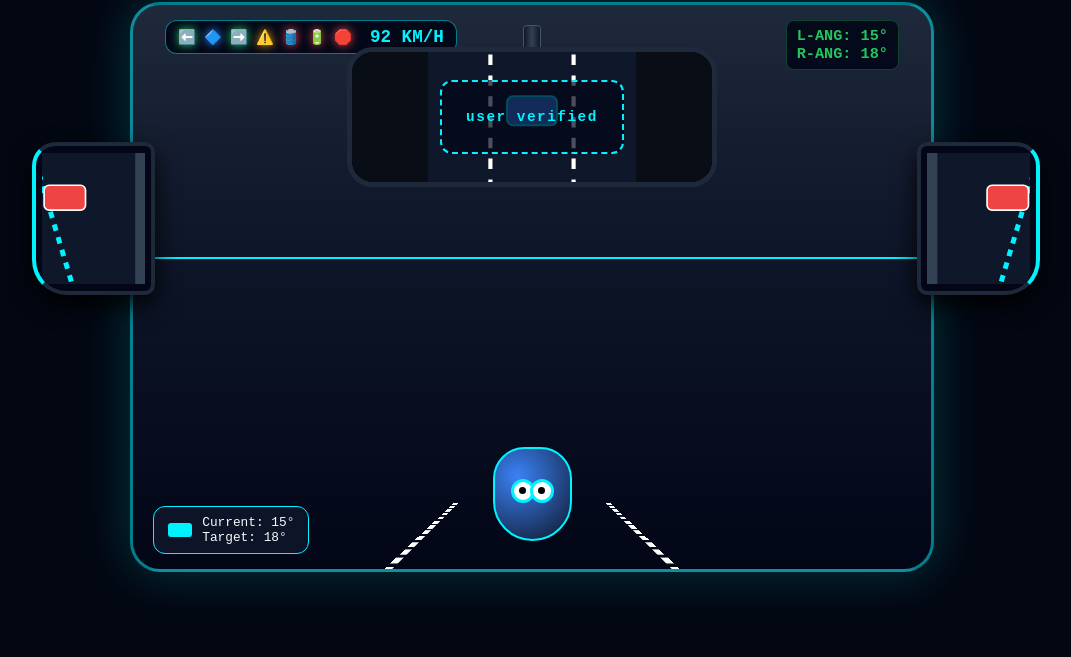
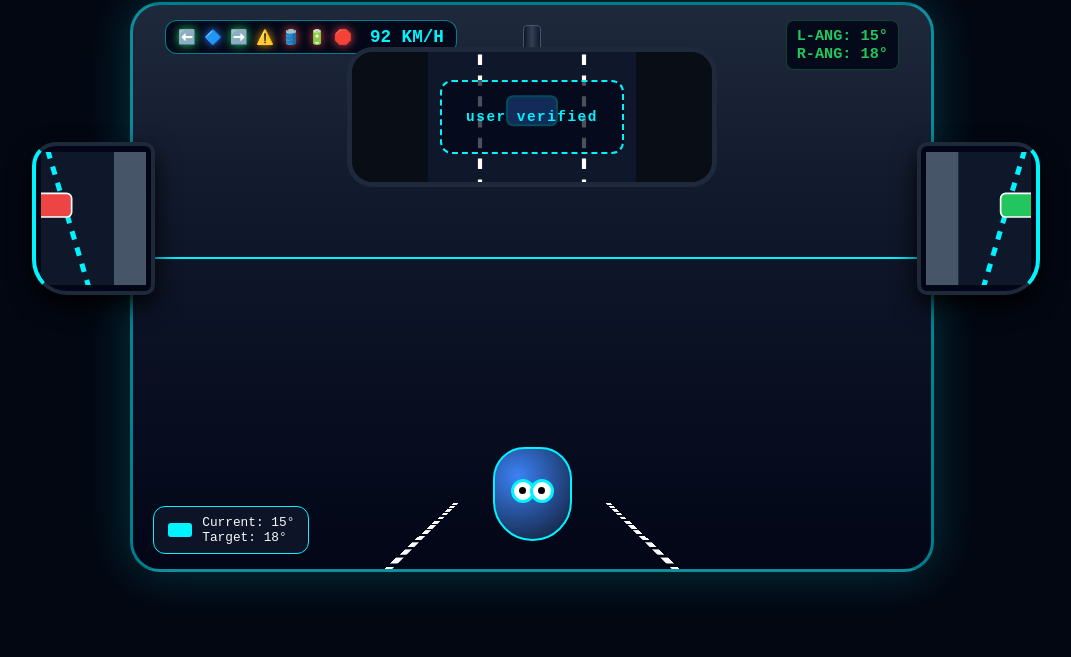
Before and after one commit to Aurys84/Aion-Drive-Eye, a plain HTML site: page index.html in a window 1280 px wide. Shown: the part 143-800 px from the top of the page, without its empty margins (108-1179 px from the left). Drawn offline with Linux system fonts and the light colour scheme.

Commit message:
Update index.html

```diff
--- a/index.html
+++ b/index.html
@@ -3,7 +3,7 @@
 <head>
     <meta charset="UTF-8">
     <meta name="viewport" content="width=device-width, initial-scale=1.0">
-    <title>Aion Drive-Eye v1.1.0 - SVG Mirror Simulator</title>
+    <title>Aion Drive-Eye v1.1.0 - Asymmetric 3-Mirror Cockpit</title>
     <style>
         :root {
             --hud-green: #22c55e;
@@ -74,9 +74,9 @@
         .right-shape { border-radius: 10px 24px 35px 10px; border-right: 4px solid var(--hud-cyan); }
 
         .side-mirror-glass {
-            width: 90%;
-            height: 90%;
-            background: #1e293b;
+            width: 92%;
+            height: 92%;
+            background: #0f172a;
             position: relative;
             overflow: hidden;
         }
@@ -321,20 +321,23 @@
 
     <div class="header">
         <h1>Aion Drive-Eye v1.1.0</h1>
-        <p>AION Matrix Lab - SVG Vector Mirror Reflections</p>
+        <p>AION Matrix Lab - Asymmetric 3-Mirror Real Tracking</p>
     </div>
 
     <div class="cockpit-container">
 
-        <!-- BAL KÜLSŐ TÜKÖR (VEKTOROS UTCAI KÉP) -->
+        <!-- BAL KÜLSŐ TÜKÖR (JOBB SZÉLÉN A SAJÁT AUTÓ BAL OLDALA LÁTSZIK) -->
         <div class="side-mirror-container side-mirror-left-pos">
             <div class="side-mirror-housing left-shape" id="leftMirrorHousing">
                 <div class="side-mirror-glass">
                     <svg class="mirror-svg-canvas" id="leftMirrorContent" viewBox="0 0 100 100">
                         <rect width="100" height="100" fill="#0f172a"/>
-                        <line x1="10" y1="0" x2="40" y2="100" stroke="#00f3ff" stroke-width="3" stroke-dasharray="4"/>
-                        <rect x="20" y="30" width="25" height="15" rx="3" fill="#ef4444" stroke="#ffffff" stroke-width="1"/>
-                        <rect x="75" y="0" width="25" height="100" fill="#334155"/> <!-- Autó oldala -->
+                        <!-- Saját autó bal oldala a tükör jobb szélén -->
+                        <path d="M 72,0 L 72,100" stroke="#475569" stroke-width="20"/>
+                        <!-- Bal oldali aszfalt & sávvonat -->
+                        <line x1="20" y1="0" x2="50" y2="100" stroke="#00f3ff" stroke-width="3" stroke-dasharray="5"/>
+                        <!-- Mögöttünk jövő autó a bal sávban -->
+                        <rect x="15" y="35" width="22" height="14" rx="3" fill="#ef4444" stroke="#ffffff" stroke-width="1"/>
                     </svg>
                 </div>
             </div>
@@ -363,15 +366,15 @@
                 </div>
             </div>
 
-            <!-- KÖZÉPSŐ TÜKÖR -->
+            <!-- KÖZÉPSŐ TÜKÖR (KÖZÉPSŐ HÁTSÓ VIEW) -->
             <div class="mirror-wrapper">
                 <div class="mirror-stem"></div>
                 <div class="mirror-housing">
                     <div class="mirror-inner-glass" id="mirrorGlass">
                         <svg class="mirror-svg-canvas" id="centerMirrorContent" viewBox="0 0 100 100">
                             <rect width="100" height="100" fill="#0f172a"/>
-                            <line x1="30" y1="0" x2="30" y2="100" stroke="#ffffff" stroke-width="2" stroke-dasharray="5"/>
-                            <line x1="70" y1="0" x2="70" y2="100" stroke="#ffffff" stroke-width="2" stroke-dasharray="5"/>
+                            <line x1="25" y1="0" x2="25" y2="100" stroke="#ffffff" stroke-width="2" stroke-dasharray="5"/>
+                            <line x1="75" y1="0" x2="75" y2="100" stroke="#ffffff" stroke-width="2" stroke-dasharray="5"/>
                             <rect x="38" y="40" width="24" height="14" rx="3" fill="#3b82f6" stroke="#00f3ff" stroke-width="1"/>
                         </svg>
                         <div class="target-reticle" id="reticle">
@@ -398,15 +401,18 @@
 
         </div>
 
-        <!-- JOBB KÜLSŐ TÜKÖR (VEKTOROS UTCAI KÉP) -->
+        <!-- JOBB KÜLSŐ TÜKÖR (BAL SZÉLÉN A SAJÁT AUTÓ JOBB OLDALA LÁTSZIK) -->
         <div class="side-mirror-container side-mirror-right-pos">
             <div class="side-mirror-housing right-shape" id="rightMirrorHousing">
                 <div class="side-mirror-glass">
                     <svg class="mirror-svg-canvas" id="rightMirrorContent" viewBox="0 0 100 100">
                         <rect width="100" height="100" fill="#0f172a"/>
-                        <line x1="90" y1="0" x2="60" y2="100" stroke="#00f3ff" stroke-width="3" stroke-dasharray="4"/>
-                        <rect x="55" y="30" width="25" height="15" rx="3" fill="#ef4444" stroke="#ffffff" stroke-width="1"/>
-                        <rect x="0" y="0" width="25" height="100" fill="#334155"/> <!-- Autó oldala -->
+                        <!-- Saját autó jobb oldala a tükör bal szélén -->
+                        <path d="M 28,0 L 28,100" stroke="#475569" stroke-width="20"/>
+                        <!-- Jobb oldali aszfalt & szegélyvonal -->
+                        <line x1="80" y1="0" x2="50" y2="100" stroke="#00f3ff" stroke-width="3" stroke-dasharray="5"/>
+                        <!-- Jobb oldali sáv növényzet/szegély sávja -->
+                        <rect x="63" y="35" width="22" height="14" rx="3" fill="#22c55e" stroke="#ffffff" stroke-width="1"/>
                     </svg>
                 </div>
             </div>
@@ -462,8 +468,9 @@
             leftMirrorHousing.style.transform = `rotateY(${rotY * 0.7}deg) rotateX(${rotX * 0.5}deg)`;
             rightMirrorHousing.style.transform = `rotateY(${rotY * 0.7}deg) rotateX(${rotX * 0.5}deg)`;
 
-            leftMirrorContent.style.transform = `translate(${-shiftX * 1.5}px, ${-rotX * 0.8}px)`;
-            rightMirrorContent.style.transform = `translate(${-shiftX * 1.5}px, ${-rotX * 0.8}px)`;
+            // Aszimmetrikus eltolás a fizikai tükörállásnak megfelelően
+            leftMirrorContent.style.transform = `translate(${-shiftX * 1.6}px, ${-rotX * 0.8}px)`;
+            rightMirrorContent.style.transform = `translate(${-shiftX * 1.6}px, ${-rotX * 0.8}px)`;
 
             const currentAng = Math.round(15 + (x / 22));
             const targetAng = Math.round(18 + (y / 22));
```
